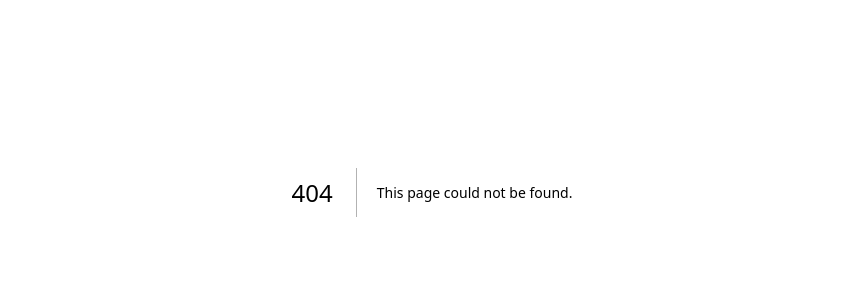
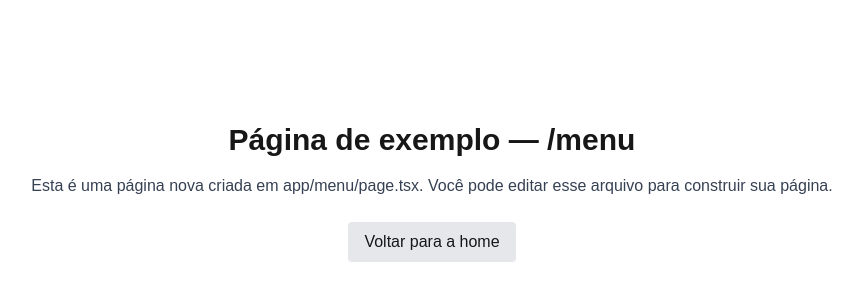
Before and after one commit to DiegoRamos1012/SaaS-Restaurante, a Next.js app: page /menu in a window 1280 px wide. Before the commit this address had no page. Shown: the part 208-508 px from the top of the page, without its empty margins (208-1066 px from the left). Built offline with nearby package versions, Linux system fonts and the light colour scheme.

Commit message:
Tipagens adicionadas

```diff
--- /dev/null
+++ b/app/menu/page.tsx
@@ -0,0 +1,20 @@
+import Link from "next/link";
+
+export default function MenuPage() {
+  return (
+    <div className="min-h-screen flex flex-col items-center justify-center p-8">
+      <h1 className="text-3xl font-bold mb-4">Página de exemplo — /menu</h1>
+      <p className="text-gray-700 dark:text-gray-300 mb-6">
+        Esta é uma página nova criada em app/menu/page.tsx. Você pode editar
+        esse arquivo para construir sua página.
+      </p>
+      <Link
+        prefetch
+        href="/"
+        className="px-4 py-2 bg-gray-200 dark:bg-gray-800 rounded hover:opacity-90"
+      >
+        Voltar para a home
+      </Link>
+    </div>
+  );
+}
--- a/app/page.tsx
+++ b/app/page.tsx
@@ -1,4 +1,5 @@
 import Image from "next/image";
+import Link from "next/link";
 
 export default function Home() {
   return (
@@ -49,6 +50,14 @@ export default function Home() {
           >
             Read our docs
           </a>
+
+          {/* Novo botão/link para a página de exemplo */}
+          <Link
+            href="/menu"
+            className="rounded-full border border-solid border-transparent transition-colors flex items-center justify-center bg-blue-600 text-white gap-2 hover:bg-blue-700 font-medium text-sm sm:text-base h-10 sm:h-12 px-4 sm:px-5 w-full sm:w-auto md:w-[158px]"
+          >
+            Página de exemplo
+          </Link>
         </div>
       </main>
       <footer className="row-start-3 flex gap-[24px] flex-wrap items-center justify-center">
--- /dev/null
+++ b/types/types.ts
@@ -0,0 +1,51 @@
+export type Allergen =
+  | 'milk'
+  | 'eggs'
+  | 'peanuts'
+  | 'tree-nuts'
+  | 'gluten'
+  | 'soy'
+  | 'shellfish'
+  | 'sesame'
+  | 'mustard';
+
+export interface MenuItem {
+  id: string;
+  name: string;
+  description: string;
+  price: number;
+  categories?: string[];
+  availability?: string;
+  preparationTime?: number;
+  addons?: { id: string; name: string; price?: number }[];
+  allergens?: Allergen[];
+  onSale?: boolean;
+  salePrice?: number;
+}
+
+export interface OrderItem {
+  menuItemId: string;
+  name: string;
+  quantity: number;
+  unitPrice: number;
+  addons?: {
+    id: string;
+    name: string;
+    price?: number;
+  }[];
+  total: number; // quantity * (price + addons)
+}
+
+export interface Order {
+  id: string;
+  tableNumber: number;
+  items: OrderItem[];
+  total: number;
+  createdAt: Date;
+}
+
+export interface Table {
+  id: string;
+  number: number;
+  qrCodeUrl?: string; // url Qr-code
+}
```
